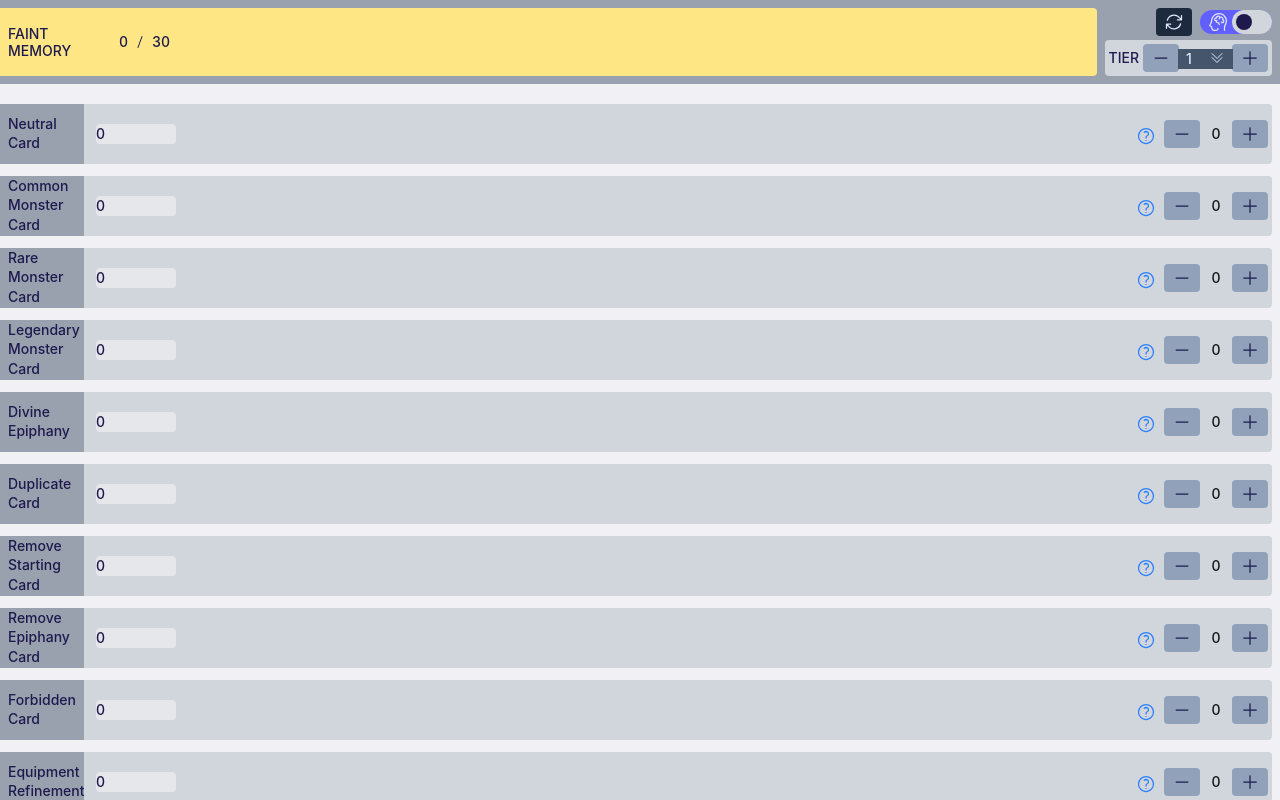
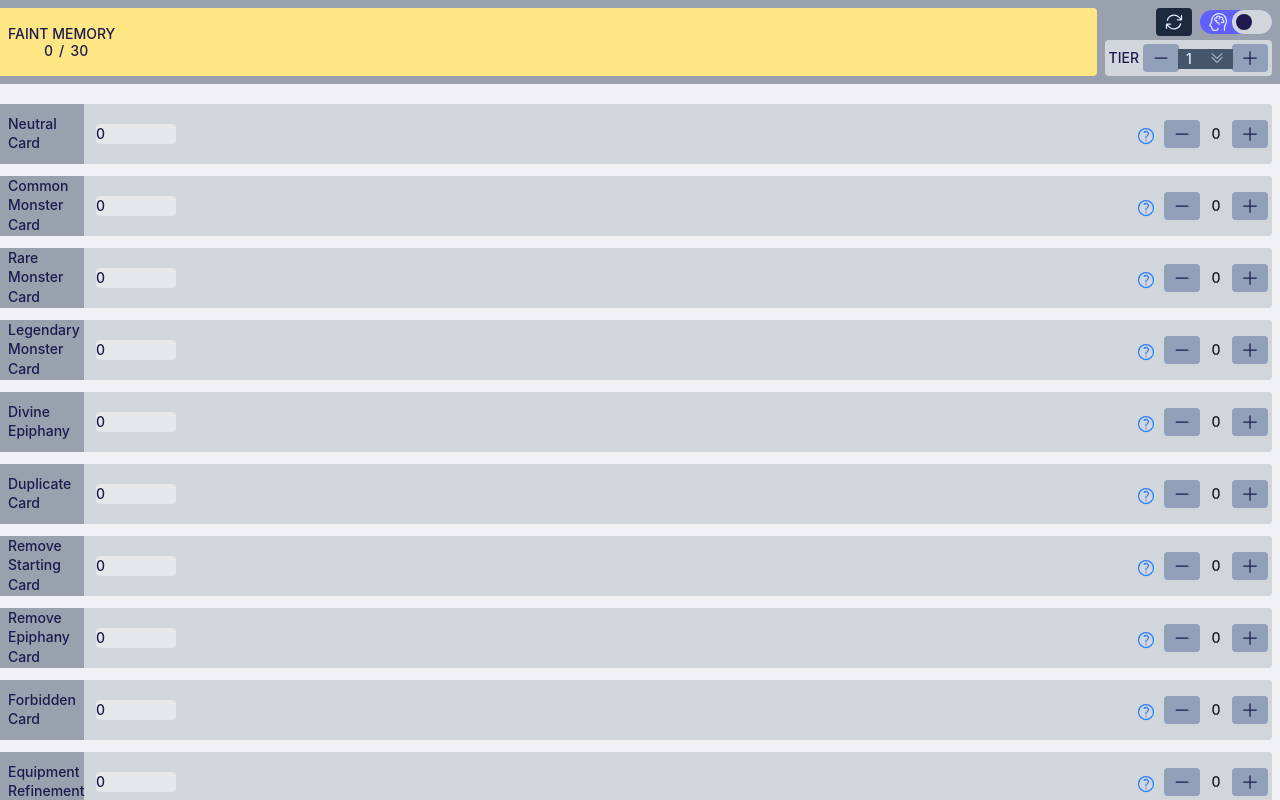
Before and after one commit to jbchhproj/czn-save-data-calculator, a Next.js app: page / in a window 1280 px wide. Shown: the top 800 px of the page. Built offline with nearby package versions, Linux system fonts and the light colour scheme.

Commit message:
change fm layout again

```diff
--- a/src/components/ResultsArea.tsx
+++ b/src/components/ResultsArea.tsx
@@ -1,5 +1,3 @@
-import SlashIcon from "./icons/SlashIcon";
-
 interface ResultsSectionProps {
   tier: number;
   totalFaintMemory: number;
@@ -10,23 +8,16 @@ export default function ResultsSection({
   totalFaintMemory,
 }: ResultsSectionProps) {
   const faintMemoryLimit = 20 + tier * 10;
-  const [leadingLabel, ...trailingLabelParts] = "FAINT MEMORY".split(/\s+/);
-  const trailingLabel = trailingLabelParts.join(" ");
 
   return (
     <div className="-ml-8 flex h-full w-[calc(100%+2rem)] items-center rounded-r bg-amber-200 py-1 pl-8 pr-2 text-sm text-indigo-950">
-      <div className="flex w-full items-center gap-3">
-        <div className="flex w-16 shrink-0 flex-col justify-center sm:w-24">
-          <span className="leading-tight">{leadingLabel}</span>
-          {trailingLabel && (
-            <span className="leading-tight">{trailingLabel}</span>
-          )}
-        </div>
+      <div className="flex w-full flex-col justify-center leading-tight">
+        <span>FAINT MEMORY</span>
 
         <div className="inline-flex items-center gap-1 whitespace-nowrap tabular-nums">
-          <span className="w-3 text-right">{totalFaintMemory}</span>
-          <SlashIcon className="h-4 w-4" />
-          <span className="w-3">{faintMemoryLimit}</span>
+          <span className="w-[5ch] text-right">{totalFaintMemory}</span>
+          <span className="w-[1ch] text-center">/</span>
+          <span className="w-[1ch] text-right">{faintMemoryLimit}</span>
         </div>
       </div>
     </div>
```
